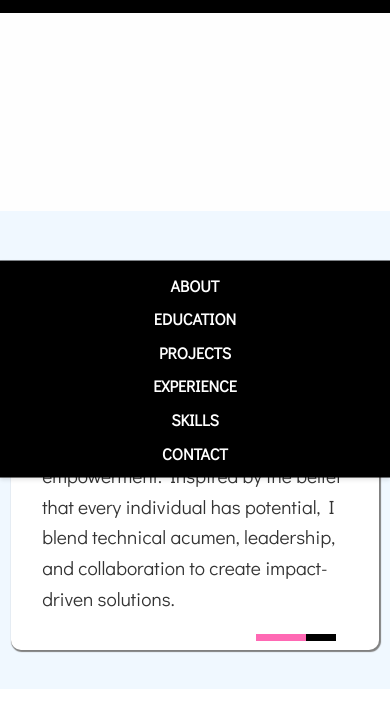
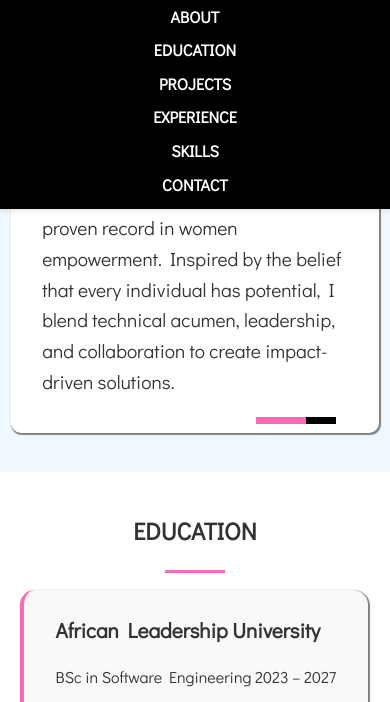
Before and after one commit to k10-j/My_portfolio, a plain HTML site: page index.html in a window 390 px wide. Both pictures are taken after a click on the element 331 px from the left and 48 px from the top of the page. Shown: the part 84-786 px from the top of the page. Drawn offline with Linux system fonts and the light colour scheme.

Commit message:
made another small change

```diff
--- a/styles.css
+++ b/styles.css
@@ -622,8 +622,8 @@ footer {
     gap: 0.5rem;
     background-color: black;
     color: white;
-    position: fixed;
-    top: 7% !important;
+    position: fixed !important;
+    top: 9% !important;
   }
 
 
```
